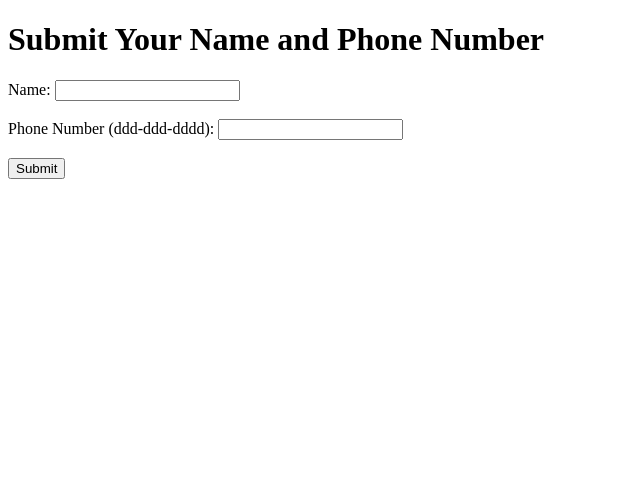
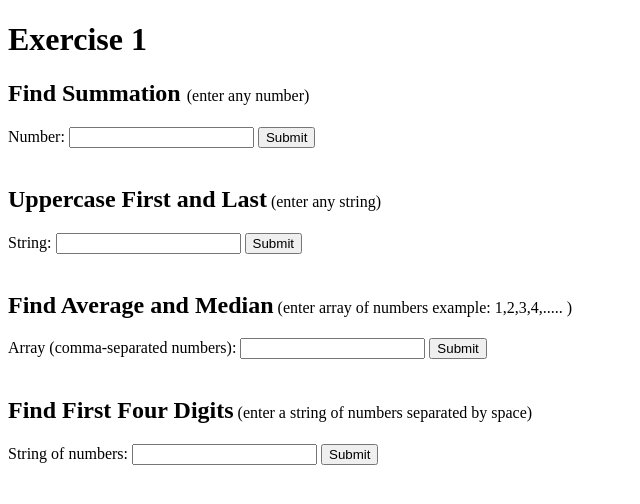
Before and after one commit to LevonKad/Exercise1, a plain HTML site: page public/index.html in a window 1280 px wide. Shown: the whole page, without its empty margins (0-640 px from the left). Drawn offline with Linux system fonts and the light colour scheme.

Commit message:
Update index.html

```diff
--- a/public/index.html
+++ b/public/index.html
@@ -2,19 +2,49 @@
 <html lang="en">
 <head>
     <meta charset="UTF-8">
-    <meta name="viewport" content="width=device-width, initial-scale=1.0">
-    <title>Phone Number Form</title>
+    <title>Exercise 1</title>
+    <style>
+        .small-text {
+            font-size: medium; /* Increased font size */
+            font-weight: normal;
+        }
+    </style>
 </head>
 <body>
-    <h1>Submit Your Name and Phone Number</h1>
-    <form action="/submit" method="POST">
-        <label for="name">Name:</label>
-        <input type="text" id="name" name="name" required>
-        <br><br>
-        <label for="phone">Phone Number (ddd-ddd-dddd):</label>
-        <input type="text" id="phone" name="phone" required>
-        <br><br>
-        <input type="submit" value="Submit">
+    <h1>Exercise 1</h1>
+
+    <h2>Find Summation <span class="small-text"> (enter any number)</span></h2>
+    <form action="/findSummation" method="post">
+        <label for="number">Number:</label>
+        <input type="text" id="number" name="number" required>
+        <button type="submit">Submit</button>
+    </form>
+
+    <br>
+
+    <h2>Uppercase First and Last<span class="small-text"> (enter any string)</span></h2>
+    <form action="/uppercaseFirstandLast" method="post">
+        <label for="word">String:</label>
+        <input type="text" id="word" name="word" required>
+        <button type="submit">Submit</button>
+    </form>
+
+    <br>
+
+    <h2>Find Average and Median<span class="small-text"> (enter array of numbers example: 1,2,3,4,.....  )</span></h2>
+    <form action="/findAverageAndMedian" method="post">
+        <label for="array">Array (comma-separated numbers):</label>
+        <input type="text" id="array" name="array" required>
+        <button type="submit">Submit</button>
+    </form>
+
+    <br>
+
+    <h2>Find First Four Digits<span class="small-text"> (enter a string of numbers separated by space)</span></h2>
+    <form action="/find4Digits" method="post">
+        <label for="str">String of numbers:</label>
+        <input type="text" id="str" name="str" required>
+        <button type="submit">Submit</button>
     </form>
 </body>
 </html>
```
